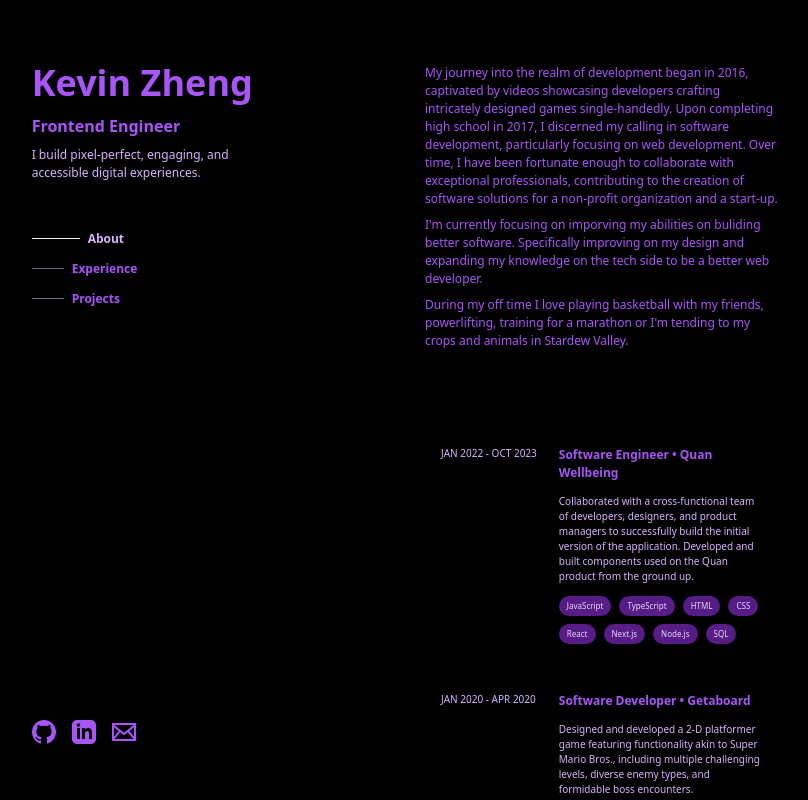
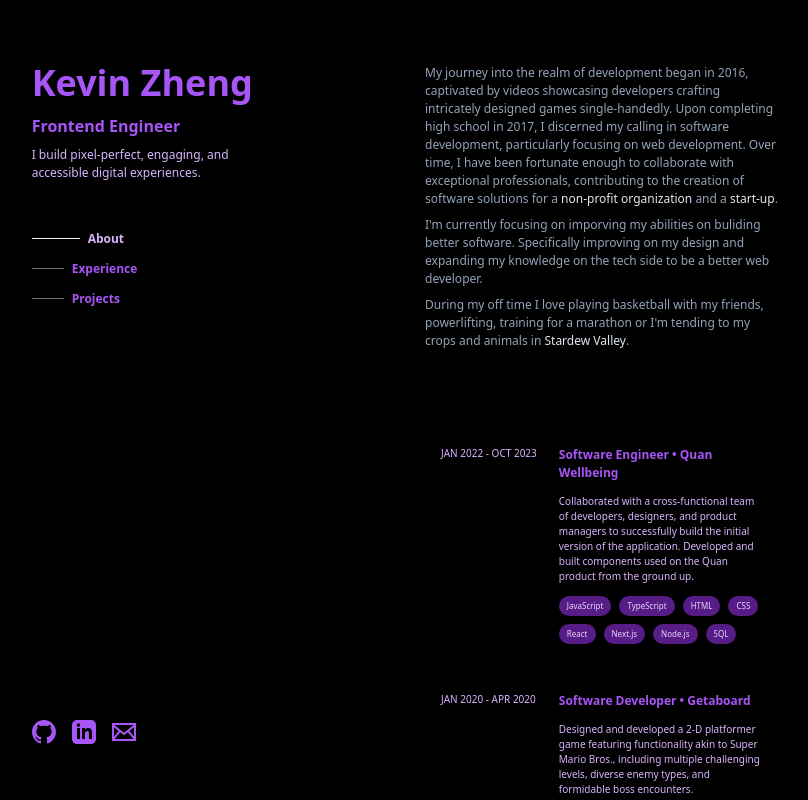
Before and after one commit to KevinZheng99/portfolio-v2, a React (Vite) app: page / in a window 1280 px wide. Shown: the top 800 px of the page, without its empty margins (235-1043 px from the left). Built offline with nearby package versions, Linux system fonts and the light colour scheme.

Commit message:
updated about section w animation

```diff
--- a/src/components/Sections/About.jsx
+++ b/src/components/Sections/About.jsx
@@ -2,7 +2,7 @@ function About() {
   return (
     <section
       id="about"
-      className="flex flex-col text-xs gap-2 mb-20 scroll-mt-20"
+      className="flex flex-col text-xs gap-2 mb-20 scroll-mt-20 text-slate-400"
     >
       <p>
         My journey into the realm of development began in 2016, captivated by
@@ -11,7 +11,25 @@ function About() {
         calling in software development, particularly focusing on web
         development. Over time, I have been fortunate enough to collaborate with
         exceptional professionals, contributing to the creation of software
-        solutions for a non-profit organization and a start-up.
+        solutions for a{" "}
+        <a
+          className="text-slate-200 font-medium hover:text-purple-500 transition-all"
+          href="https://getaboard.org/"
+          target="_blank"
+          rel="noreferrer"
+        >
+          non-profit organization
+        </a>{" "}
+        and a{" "}
+        <a
+          className="text-slate-200 font-medium hover:text-purple-500 transition-all"
+          href="https://www.quanwellbeing.com/"
+          target="_blank"
+          rel="noreferrer"
+        >
+          start-up
+        </a>
+        .
       </p>
       <p>
         I&apos;m currently focusing on imporving my abilities on buliding better
@@ -21,7 +39,50 @@ function About() {
       <p>
         During my off time I love playing basketball with my friends,
         powerlifting, training for a marathon or I&apos;m tending to my crops
-        and animals in Stardew Valley.
+        and animals in{" "}
+        <span className="group text-slate-200 font-medium hover:cursor-junimo">
+          <span className="group-hover:text-red-500 transition-all duration-75 delay-50">
+            S
+          </span>
+          <span className="group-hover:text-orange-500 transition-all duration-75 delay-75">
+            t
+          </span>
+          <span className="group-hover:text-yellow-500 transition-all duration-75 delay-100">
+            a
+          </span>
+          <span className="group-hover:text-green-300 transition-all duration-75 delay-125">
+            r
+          </span>
+          <span className="group-hover:text-green-500 transition-all duration-75 delay-150">
+            d
+          </span>
+          <span className="group-hover:text-teal-500 transition-all duration-75 delay-175">
+            e
+          </span>
+          <span className="group-hover:text-blue-300 transition-all duration-75 delay-200">
+            w
+          </span>
+          <span className="group-hover:text-blue-500 transition-all duration-75 delay-225">
+            {" "}
+            V
+          </span>
+          <span className="group-hover:text-indigo-400 transition-all duration-75 delay-250">
+            a
+          </span>
+          <span className="group-hover:text-indigo-600 transition-all duration-75 delay-275">
+            l
+          </span>
+          <span className="group-hover:text-purple-400 transition-all duration-75 delay-300">
+            l
+          </span>
+          <span className="group-hover:text-purple-600 transition-all duration-75 delay-325">
+            e
+          </span>
+          <span className="group-hover:text-pink-500 transition-all duration-75 delay-350">
+            y
+          </span>
+        </span>
+        .
       </p>
     </section>
   );
--- a/tailwind.config.js
+++ b/tailwind.config.js
@@ -18,6 +18,33 @@ export default {
       "6xl": "4rem",
       "7xl": "5rem",
     },
+    cursor: {
+      auto: "auto",
+      default: "default",
+      pointer: "pointer",
+      wait: "wait",
+      text: "text",
+      move: "move",
+      "not-allowed": "not-allowed",
+      crosshair: "crosshair",
+      "zoom-in": "zoom-in",
+      junimo: "url(./assets/Junimo.png), default",
+    },
+    transitionDelay: {
+      50: "50ms",
+      75: "75ms",
+      100: "100ms",
+      125: "125ms",
+      150: "150ms",
+      175: "175ms",
+      200: "200ms",
+      225: "225ms",
+      250: "250ms",
+      275: "275ms",
+      300: "300ms",
+      325: "325ms",
+      350: "350ms",
+    },
     extend: {},
   },
   plugins: [],
```
Also changed, not shown: src/assets/Junimo.png (added).
